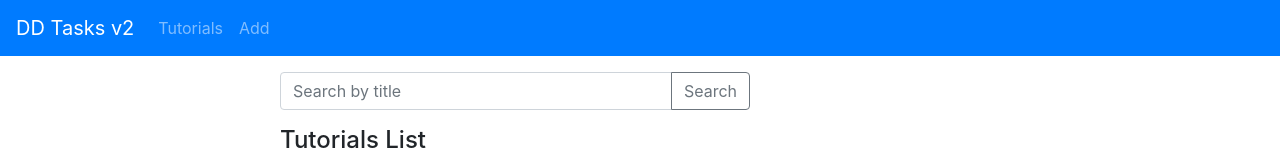
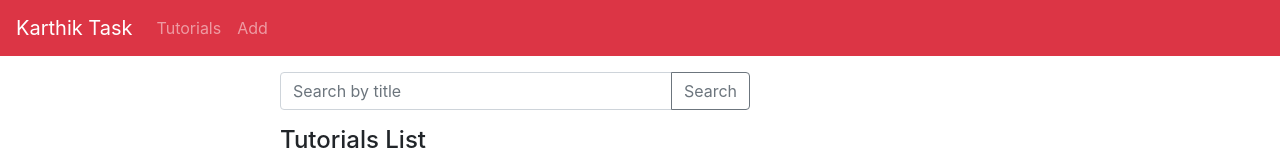
Before and after one commit to Karthikk29/crud_app_new, an Angular app in the folder frontend/: page /tutorials in a window 1280 px wide. Shown: the top 160 px of the page. Built offline with nearby package versions, Linux system fonts and the light colour scheme; no server answers.

Commit message:
Update brand to Karthik Task and navbar to Red

```diff
--- a/frontend/src/app/app.component.html
+++ b/frontend/src/app/app.component.html
@@ -1,6 +1,6 @@
 <div>
-  <nav class="navbar navbar-expand navbar-dark bg-primary">
-    <a href="#" class="navbar-brand">DD Tasks v2</a>
+  <nav class="navbar navbar-expand navbar-dark bg-danger">
+    <a href="#" class="navbar-brand">Karthik Task</a>
     <div class="navbar-nav mr-auto">
       <li class="nav-item">
         <a routerLink="tutorials" class="nav-link">Tutorials</a>
```
